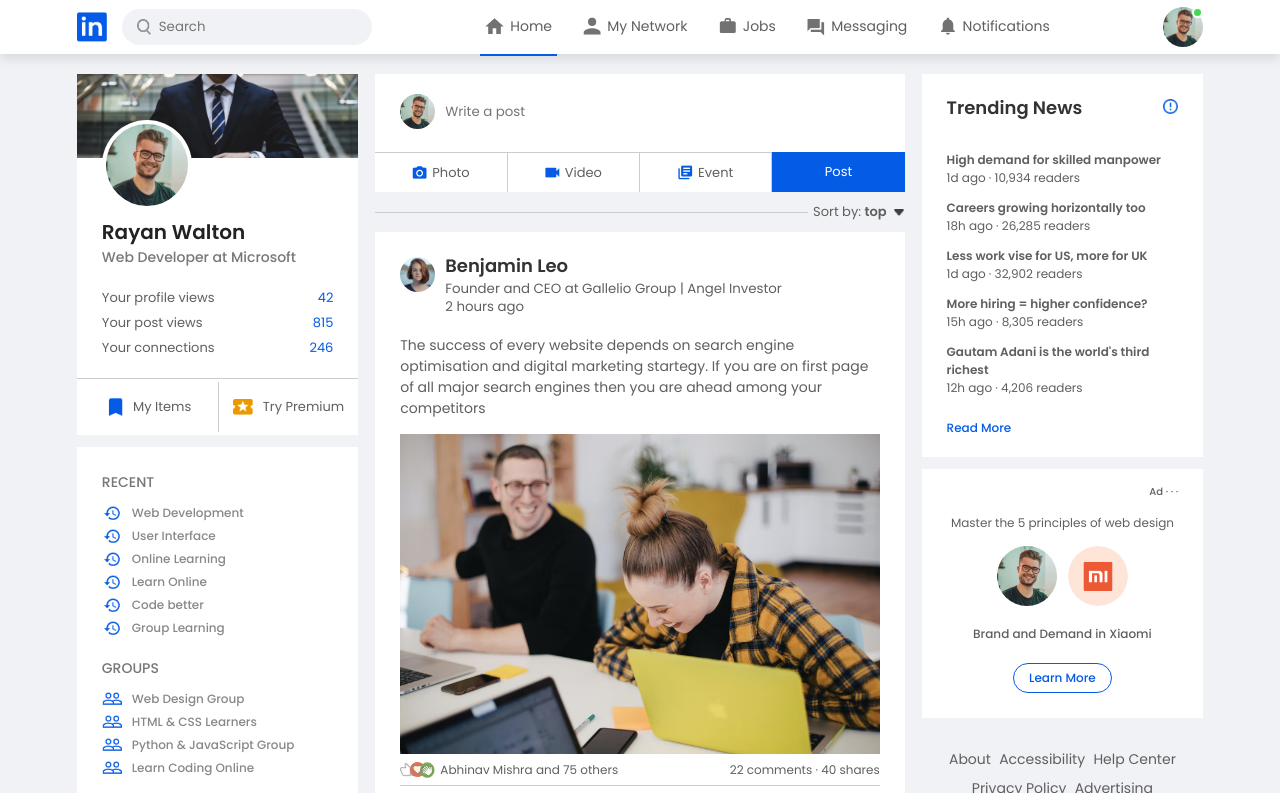
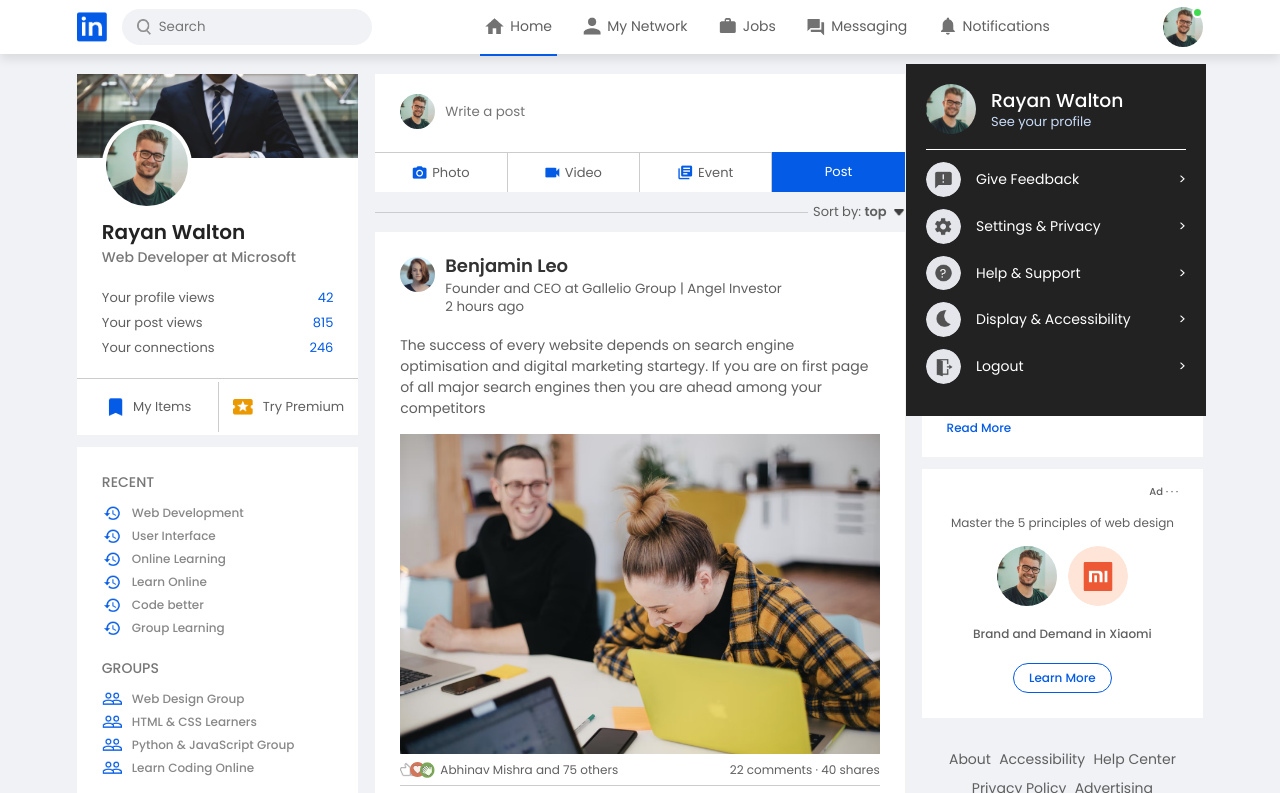
Before and after one commit to Jamshidbekkk/in-linkedin-clone-html-css-js, a plain HTML site: page index.html in a window 1280 px wide. Both pictures are taken after a click on the picture 1183 px from the left and 27 px from the top of the page. Shown: the top 793 px of the page. Drawn offline with Linux system fonts and the light colour scheme.

Commit message:
profile dropdown menu done

```diff
--- a/index.html
+++ b/index.html
@@ -30,12 +30,12 @@
         </div>
         <div class="navbar-right">
             <div class="online">
-                <img src="/images/user-1.png" class="nav-profile-img">
+                <img src="/images/user-1.png" class="nav-profile-img" onclick="toggleMenu()">
             </div>
         </div>
 
         <!-- Profile Dropdown Menu Start -->
-        <!-- <div class="profile-menu-wrap" id="profileMenu">
+        <div class="profile-menu-wrap" id="profileMenu">
             <div class="profile-menu">
                 <div class="user-info">
                     <img src="/images/user-1.png">
@@ -71,7 +71,7 @@
                     <span>></span>
                 </a>
             </div>
-        </div> -->
+        </div>
         <!-- Profile Dropdown Menu End -->
     </nav>
     <!-- NAVBAR END -->
--- a/main.js
+++ b/main.js
@@ -0,0 +1,5 @@
+let profileMenu = document.getElementById('profileMenu');
+
+let toggleMenu = () => {
+    profileMenu.classList.toggle('open-menu');
+}
--- a/style.css
+++ b/style.css
@@ -541,3 +541,79 @@ a {
 /**
 *! MAIN CONTENT BODY STYLES END
 **/
+
+/**
+*! PROFILE DROPDOWN MENU STYLES START
+**/
+
+.profile-menu-wrap {
+    position: absolute;
+    top: 100%;
+    right: 5%;
+    width: 320px;
+    max-height: 0;
+    overflow: hidden;
+    transition: max-height 0.5s;
+}
+
+.profile-menu-wrap.open-menu {
+    max-height: 400px;
+}
+
+.profile-menu {
+    background: #222;
+    color: #fff;
+    padding: 20px;
+    margin: 10px;
+}
+
+.user-info {
+    display: flex;
+    align-items: center;
+}
+
+.user-info img {
+    width: 50px;
+    border-radius: 50%;
+    margin-right: 15px;
+}
+
+.user-info h3 {
+    font-weight: 500;
+    margin-bottom: -7px;
+}
+
+.user-info a {
+    color: #c9dbf8;
+    font-size: 13px;
+}
+
+.profile-menu hr {
+    border: 0;
+    height: 1px;
+    width: 100%;
+    background: #fff;
+    margin: 15px 0 10px;
+}
+
+.profile-menu-link {
+    display: flex;
+    align-items: center;
+    color: #fff;
+    margin: 12px 0;
+    font-size: 14px;
+}
+
+.profile-menu-link p {
+    width: 100%;
+}
+
+.profile-menu-link img {
+    width: 35px;
+    border-radius: 50%;
+    margin-right: 15px;
+}
+
+/**
+*! PROFILE DROPDOWN MENU STYLES END
+**/
```
